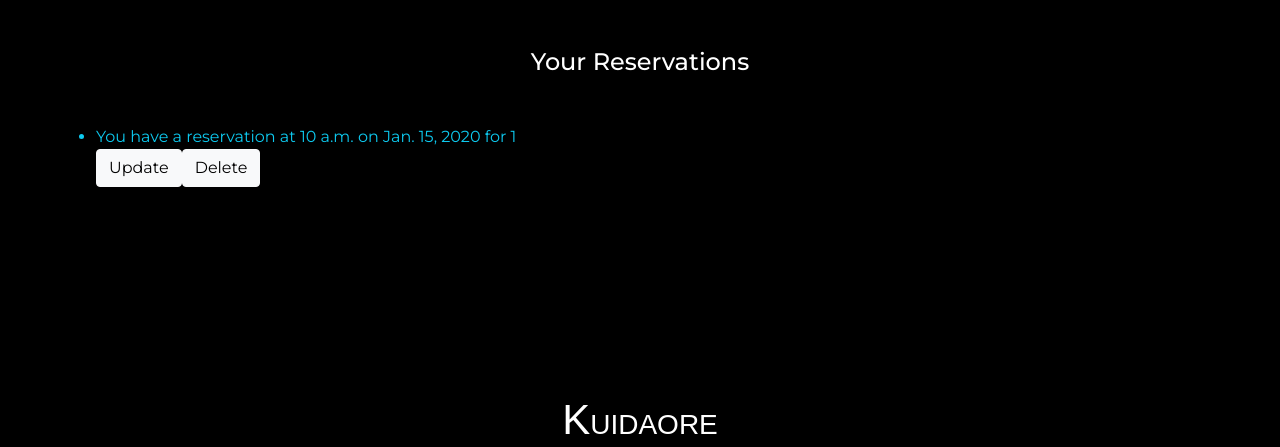
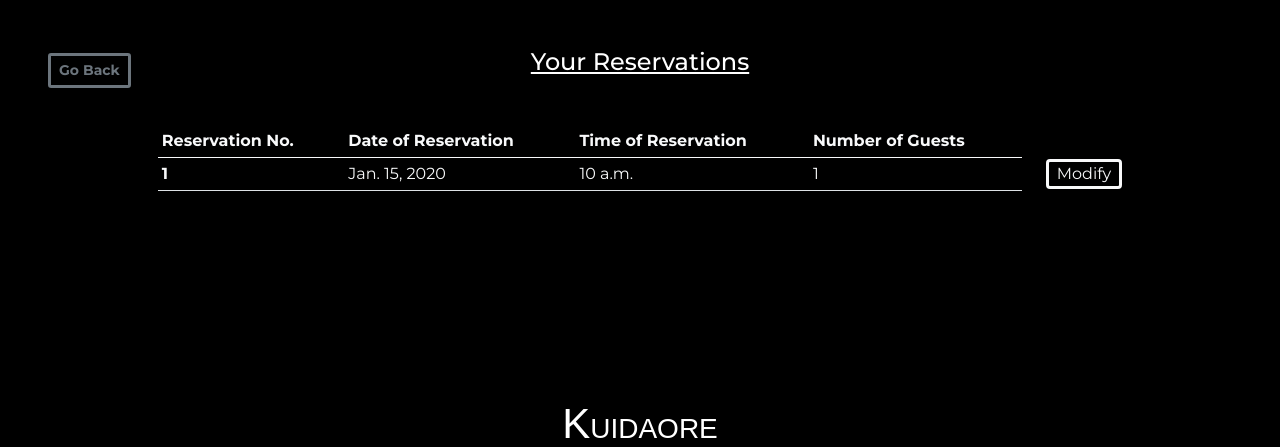
Before and after one commit to cjphawes/restaurant-booking-system, a Django app: page /your_reservation_details/ in a window 1280 px wide. Shown: the part 96-543 px from the top of the page. Run offline with Django 4.2, Linux system fonts and the light colour scheme; a user stored in the database is signed in; tables that the repository leaves empty hold one stand-in row (values such as "Sample post"); some libraries are stand-ins or nearby versions; some web fonts are replaced.

Commit message:
feat:add code to dispaly all reservations made by users

```diff
--- a/reservations/templates/reservations/view_reservation.html
+++ b/reservations/templates/reservations/view_reservation.html
@@ -4,23 +4,41 @@
 {% block title %}View your reservations{% endblock %}
 
 {% block content %}
-<h2 class="text-center fs-4 my-5">Your Reservations</h2>
-<ul class="text-info">
+<div class="d-flex justify-content-center align-items-center">
+    <h2 class="text-center fs-4 my-5 text-decoration-underline">Your Reservations</h2>
+    <a class="btn btn-sm text-secondary border-secondary border-3 position-absolute start-0 ms-5 mt-3" href="{% url 'reservation' %}"><strong>Go Back</strong></a>
+</div>
 {% for reservation in reservations %}
-        <li>
-            <p>You have a reservation at {{ reservation.reservation_time }} on {{ reservation.reservation_date }} for {{ reservation.number_of_guests }}</p>
-            <div class="d-flex">
-                <a class="btn btn-light" href="{% url 'reservationUpdate' reservation.id %}">Update</a>
-                <a class="btn btn-light" href="{% url 'reservationRemove' reservation.id %}">Delete</a>
+<div class="d-flex justify-content-center align-items-center">
+    <table class="table table-sm text-light w-75">
+        <thead>
+            <tr>
+                <th scope="col">Reservation No.</th>
+                <th scope="col">Date of Reservation</th>
+                <th scope="col">Time of Reservation</th>
+                <th scope="col">Number of Guests</th>
+            </tr>
+        </thead>
+        <tbody>
+            <tr>
+                <th scope="row">{{ reservation.id }}</th>
+                <td>{{ reservation.reservation_date }}</td>
+                <td>{{ reservation.reservation_time }}</td>
+                <td>{{ reservation.number_of_guests }}</td>
+            </tr>
+        </tbody>
+    </table>
+
+    <div class="mt-3">
+        <a class="btn bg-black text-light border-light border-3 ms-4 py-0 px-2" href="{% url 'reservationUpdate' reservation.id %}">Modify</a>
     </div>
-        </li>
+</div>
 {% empty %}
 <div class="d-flex flex-column align-items-center">
     <p class="text-danger">No reservations found.</p>
     <a class="btn btn-light mt-3" href="{% url 'reservation' %}"><strong>Go Back</strong></a>
+    <a class="btn btn-light" href="{% url 'reservationRemove' reservation.id %}">Delete</a>
 </div>
 {% endfor %}
-</ul>
-
 <div class="empty-space"></div>
 {% endblock %}
```
Lines whose indentation alone changed are shown as unchanged.
